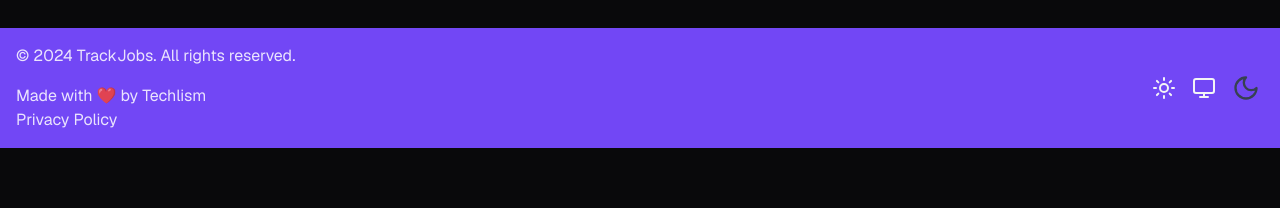
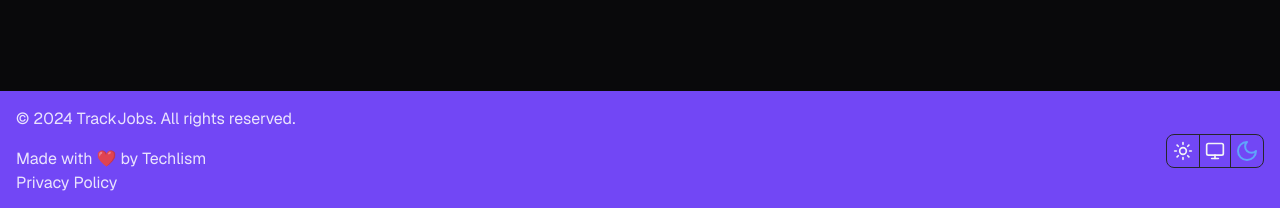
Before and after one commit to techlism/trackjobs, a Next.js app in the folder website/: page / in a window 1280 px wide. Shown: the part 1969-2177 px from the top of the page. Before the commit the page ends 2117 px from the top, so only its background shows below. Built offline with nearby package versions, Linux system fonts and the light colour scheme.

Commit message:
embedding demo video & tweaking theme switch ui

```diff
--- a/website/components/DarkModeSwitch.tsx
+++ b/website/components/DarkModeSwitch.tsx
@@ -22,20 +22,20 @@ const DarkModeSwitch = () => {
 	};
 
 	return (
-		<div className="p-1 grid grid-cols-3 items-center gap-3 rounded-lg">
-			<button onClick={() => cycleTheme("light")}>
+		<div className="grid grid-cols-3 items-center rounded-lg border">
+			<button type="button" onClick={() => cycleTheme("light")} className="p-1 flex items-center justify-center h-full">
 				<Sun
-					className={`${theme === "light" ? "text-yellow-500 h-7 w-7" : "text-gray-100 h-6 w-6"} transition-all duration-300`}
+					className={`${theme === "light" ? "text-yellow-500 h-6 w-6" : "text-gray-100 h-5 w-5"} transition-all duration-300`}
 				/>
 			</button>
-			<button onClick={() => cycleTheme("system")}>
+			<button type="button" onClick={() => cycleTheme("system")} className="border-r border-l p-1 flex items-center justify-center h-full">
 				<Monitor
-					className={`${theme === "system" ? "text-blue-500 h-7 w-7" : "text-gray-100 h-6 w-6"} transition-all duration-300`}
+					className={`${theme === "system" ? "text-neutral-400 h-6 w-6" : "text-gray-100 h-5 w-5"} transition-all duration-300`}
 				/>
 			</button>
-			<button onClick={() => cycleTheme("dark")}>
+			<button type="button" onClick={() => cycleTheme("dark")} className="p-1 flex items-center justify-center h-full">
 				<Moon
-					className={`${theme === "dark" ? "text-gray-700 h-7 w-7" : "text-gray-100 h-6 w-6"} transition-all duration-300`}
+					className={`${theme === "dark" ? "text-blue-400 h-6 w-6" : "text-gray-100 h-5 w-5"} transition-all duration-300`}
 				/>
 			</button>
 		</div>
--- a/website/components/LandingPage.tsx
+++ b/website/components/LandingPage.tsx
@@ -113,7 +113,7 @@ export default function LandingPage() {
           </div>
         </div>
         <div className="mt-12 md:mt-0 md:w-1/2">
-          {/* Add an image or illustration for the browser extension here */}
+          <iframe className="rounded-lg" width="560" height="315" src="https://www.youtube.com/embed/H8vkF5QLa_4?si=mYFCfe6E7Wt3DYpI" title="TrackJobs Demo" allow="accelerometer; clipboard-write; encrypted-media; gyroscope; picture-in-picture; web-share" referrerPolicy="strict-origin-when-cross-origin" allowFullScreen/>
         </div>
       </motion.section>
     </div>
```
